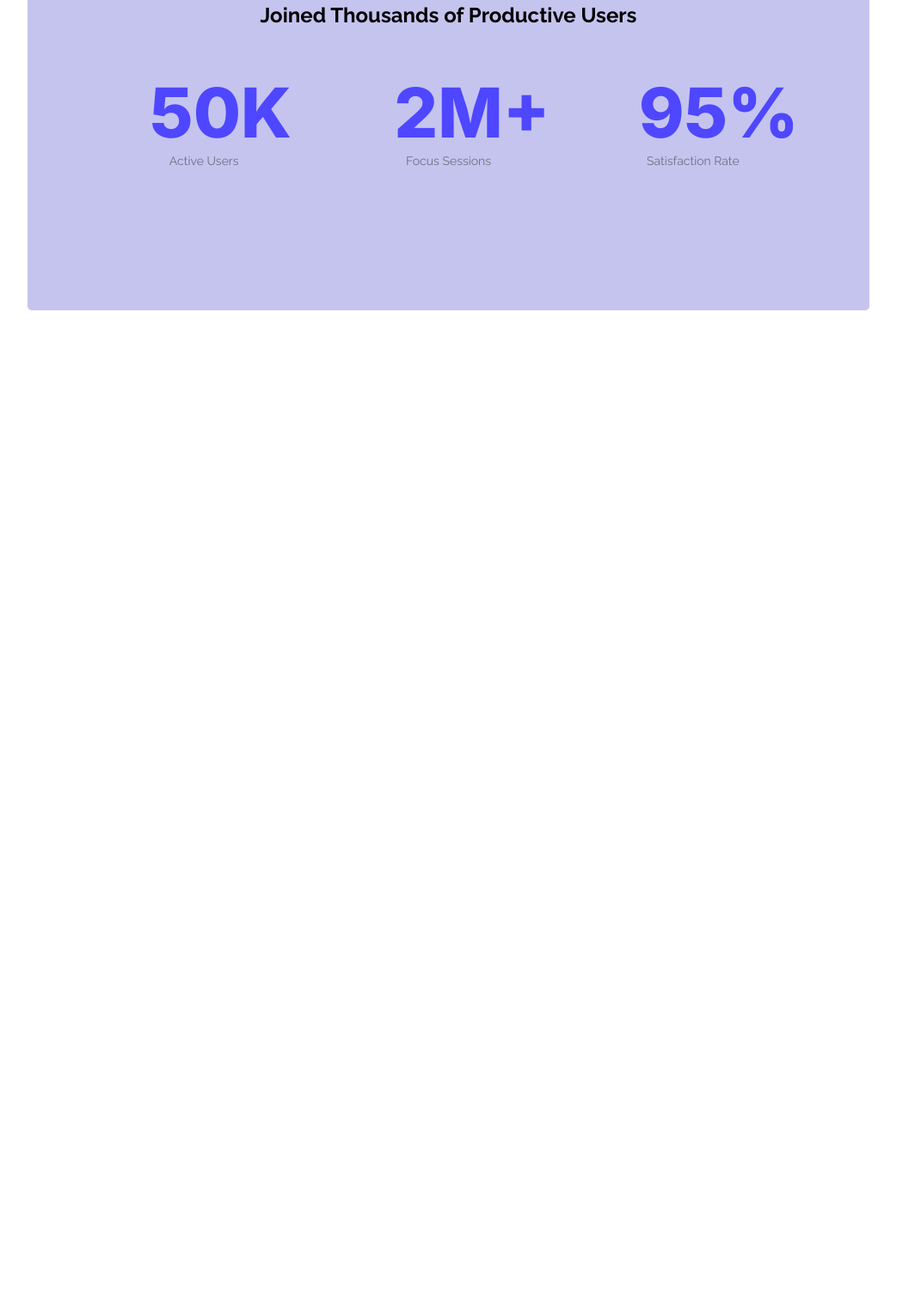
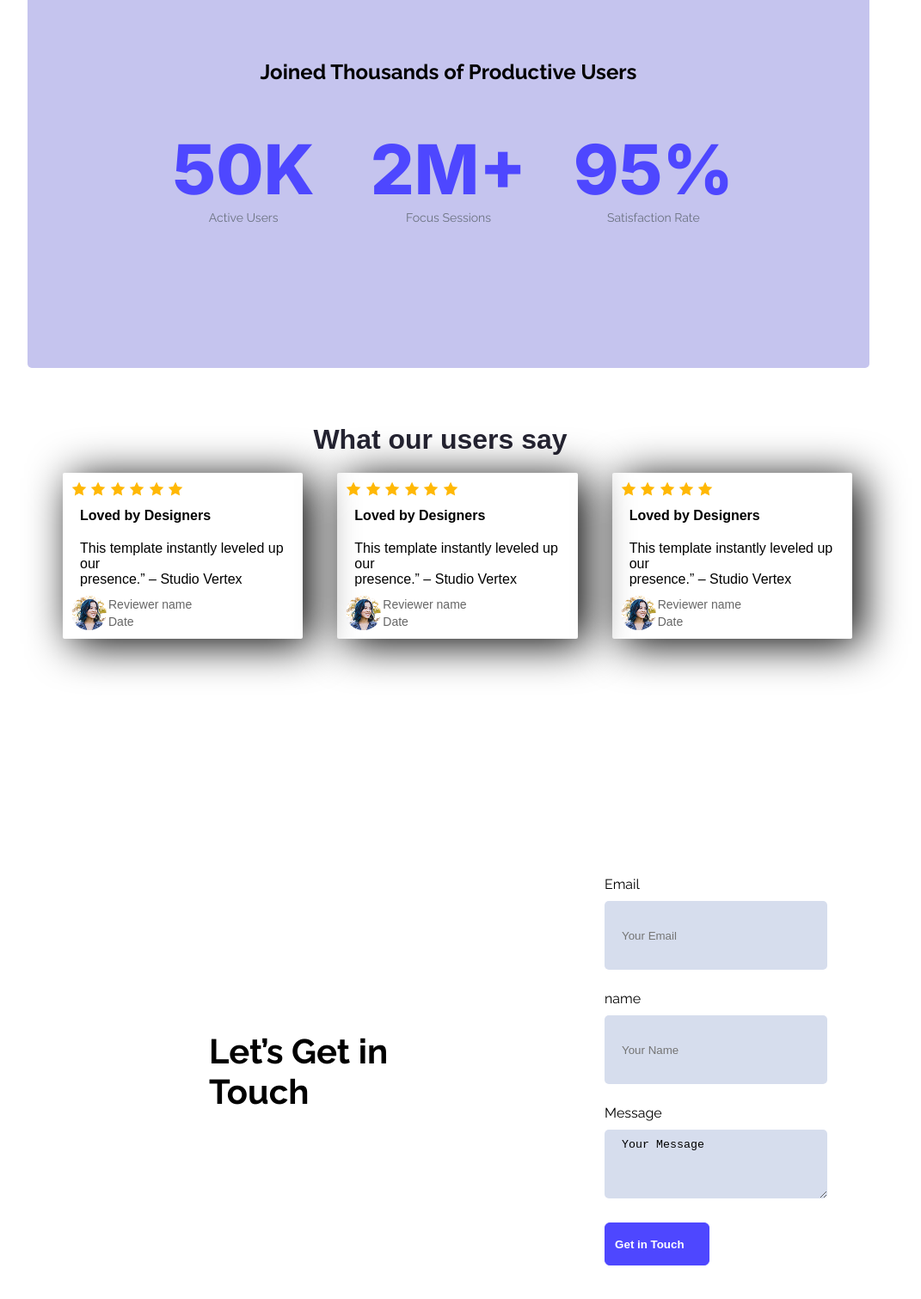
Before and after one commit to anwarhossen-dev/B12A01-Assignment-01, a plain HTML site: page index.html in a window 1280 px wide. Shown: the part 1411-2922 px from the top of the page at 86% size, without its empty margins (128-1199 px from the left). Before the commit the page ends 1772 px from the top, so only its background shows below. Drawn offline with Linux system fonts and the light colour scheme.

Commit message:
Updated hover state with proper background and border colo rand Added smooth transition and cursor pointer for better

```diff
--- a/index.html
+++ b/index.html
@@ -40,7 +40,7 @@
             </div>
         </section>
         <!-- Joined Thousands of Productive Users -->
-         <section class="section2">
+        <section class="section2">
             <h1>Joined Thousands of Productive Users</h1>
             <div class="stats">
                 <div class="stats-box">
@@ -59,6 +59,90 @@
             </div>
 
          </section>
+         <!-- Review section design  -->
+         <div class="review-title">
+      <section class="review">
+    <h2>What our users say</h2>
+    <div class="review-cards">
+      <!-- Card 1 -->
+        <div class="card">
+                <img src="./Assets/icon-star.png" alt="star icon" class="star-icon" />
+                <img src="./Assets/icon-star.png" alt="star icon" class="star-icon" />
+                <img src="./Assets/icon-star.png" alt="star icon" class="star-icon" />
+                <img src="./Assets/icon-star.png" alt="star icon" class="star-icon" />
+                <img src="./Assets/icon-star.png" alt="star icon" class="star-icon" />
+                <img src="./Assets/icon-star.png" alt="star icon" class="star-icon" />
+                <h4>Loved by Designers</h4>
+                <p>This template instantly leveled up our <br> presence.” – Studio Vertex</p>
+            <div class="sub-card">
+            <img src="./Assets/avatar.png" alt="avatar" class="avatar" />
+          <ul>
+            <li>Reviewer name</li>
+            <li>Date</li>
+          </ul>
+        </div>
+      </div>
+
+      <!-- Card 2 -->
+      <div class="card">
+                <img src="./Assets/icon-star.png" alt="star icon" class="star-icon" />
+                <img src="./Assets/icon-star.png" alt="star icon" class="star-icon" />
+                <img src="./Assets/icon-star.png" alt="star icon" class="star-icon" />
+                <img src="./Assets/icon-star.png" alt="star icon" class="star-icon" />
+                <img src="./Assets/icon-star.png" alt="star icon" class="star-icon" />
+                <img src="./Assets/icon-star.png" alt="star icon" class="star-icon" />
+        <h4>Loved by Designers</h4>
+        <p>This template instantly leveled up our <br> presence.” – Studio Vertex</p>
+        <div class="sub-card">
+          <img src="./Assets/avatar.png" alt="avatar" class="avatar" />
+          <ul>
+            <li>Reviewer name</li>
+            <li>Date</li>
+          </ul>
+        </div>
+      </div>
+
+      <!-- Card 3 -->
+      <div class="card">
+        <img src="./Assets/icon-star.png" alt="star icon" class="star-icon" />
+        <img src="./Assets/icon-star.png" alt="star icon" class="star-icon" />
+        <img src="./Assets/icon-star.png" alt="star icon" class="star-icon" />
+        <img src="./Assets/icon-star.png" alt="star icon" class="star-icon" />
+        <img src="./Assets/icon-star.png" alt="star icon" class="star-icon" />
+        <h4>Loved by Designers</h4>
+        <p>This template instantly leveled up our <br> presence.” – Studio Vertex</p>
+        <div class="sub-card">
+          <img src="./Assets/avatar.png" alt="avatar" class="avatar" />
+          <ul>
+            <li>Reviewer name</li>
+            <li>Date</li>
+          </ul>
+        </div>
+      </div>
+    </div>
+          </div>
+        </section>
+
+        <section class="section3">
+                    <div class="section3-column section">
+            <h3 class="section3-title">Let’s Get in <br> Touch</h3>
+
+        </div>
+        <div class="section3-column">
+
+            <form action="">
+                <label for="email">Email</label>
+                <input type="email" name="" id="" placeholder="Your Email">
+                <label for="name">name</label>
+                <input type="name" name="" id="" placeholder="Your Name">
+                <label for="Message">Message</label>
+                <textarea type="Message" name="" id="" cols="30" rows="20" placeholder="">Your Message</textarea>
+                <input class="btn-primary " type="" value="   Get in Touch">
+            </form>
+        </div>
+
+        </section>
+
 
     </main>
     <footer>
--- a/styles/styles.css
+++ b/styles/styles.css
@@ -63,7 +63,7 @@ nav a{
     text-decoration: none;
 
 }
-.nav-link ul li a button{
+.nav-link ul li a button {
     color: white;
     background-color: #4E47FF;
     width: 100px;
@@ -169,19 +169,22 @@ nav a{
 .section2{
     text-align: center;
     background: #c5c4ee;
-    padding: 50px 141px 116px 141px;
-    margin: 0px 141px 0px 160px;
+    max-width: 1200px;
+    /* padding: 50px 141px 5px 141px; */
+    padding: 116px 141px 116px 141px;
+    margin: 0px 141px 5px 160px;
     border-radius: 5px;
     font-family: raleway;
 }
 .stats{
     display: flex;
     /* padding: 40px; */
-    gap: 158px;
+    gap: 20px;
     /* text-align: center; */
     color: #4E47FF;
-    text-align: center;
+    /* text-align: center; */
      padding: 50px 1px 50px 1px;
+     margin-bottom: 1px;
 }
 .stats-box{
   flex: 1;
@@ -193,7 +196,7 @@ nav a{
 .stats h3{
     font-weight:800;
     font-size: 80px;
-    text-align: center;
+    /* text-align: center; */
     font-family: Inter;
 
 }
@@ -202,24 +205,117 @@ nav a{
   color: #6b7280;
   /* margin-top: 8px; */
 }
-@keyframes stats {
-  0% {
-    opacity: 0;
-    transform: translateY(20px);
-  }
-  100% {
-    opacity: 1;
-    transform: translateY(0);
-  }
+/*  Review section styles */
+.review-title{
+   background: #FFFFFF;
+   /* padding: 40px 140px 40px 14px; */
+   font-family: 'Arial', sans-serif;
+   /* text-align: center; */
+   /* background-position: center;
+   margin: 10px 141px 10px 160px; */
+   padding: 50px 141px 116px 141px;
+}
+.review-title h2 {
+  font-size: 32px;
+  padding: 10px;
+  /* margin-bottom: 40px; */
+  color: #252432;
+  text-align: center;
 }
 
-.stat-box h3 {
-  font-size: 36px;
-  color: #4f46e5;
+.review-cards{
+  display: flex;
+  justify-content: space-around;
+  gap: 40px;
+  padding: 10px 20px 30px 60px;
+
+}
+.card{
+  padding: 10px 10px 10px 10px;
+  border-radius: 2px;
+  box-shadow: 10px 6px 50px 0px #000000;
+    gap: 5px;
+
+}
+.card h4{
+  padding: 10px;
+
+}
+.card p{
+  padding: 10px;
+}
+
+
+
+
+
+.sub-card{
+  display: flex;
+
+
+}
+.sub-card ul {
+  list-style: none;
+  padding: 0;
   margin: 0;
-  font-weight: 700;
-  animation: fadeInUp 0.8s ease-out forwards;
 }
-.stat-box:nth-child h3 {
-  animation-delay: 0.40s;
+.sub-card img{
+  border-radius: 50%;
 }
+
+
+.sub-card li {
+  font-size: 14px;
+  color: #666;
+  text-align: left;
+  padding: 2px 2px 2px 2px;
+  gap: 5px;
+  /* position: 1px; */
+}
+
+/* section third section styles */
+.section3{
+    padding: 130px 230px;
+    display: flex;
+    gap: 100px;
+    font-family: "Raleway";
+
+}
+.section3-title{
+  font-weight: bold;
+    font-size: 40px;
+}
+.section3-column{
+    width: 50%;
+}
+.section3 input[type="name"], .section3 input[type="email"], .section3 textarea{
+    height: 60px;
+    border-radius: 5px;
+    background-color: #D6DDED;
+    /* display: block; */
+    width: 100%;
+    gap: 10px;
+    padding: 10px 20px;
+    margin-bottom: 24px;
+    margin-top: 10px;
+    /* color: #FFFFFF; */
+    border: none;
+
+}
+
+.btn-primary {
+  color: white;
+  background-color: #4E47FF;
+  width: 120px;
+  height: 48px;
+  border: 1px solid #4E47FF;
+  font-weight: 600;
+  cursor: pointer;
+  border-radius: 6px;
+  transition: background 0.3s, border 0.3s;
+}
+
+.btn-primary:hover {
+  border: 1px solid #853232;
+  background-color: #853232;
+}
```
